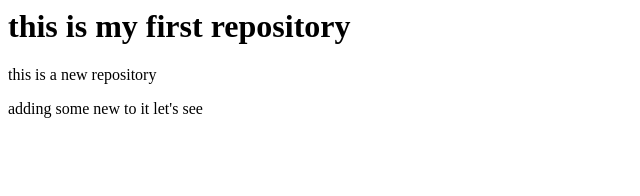
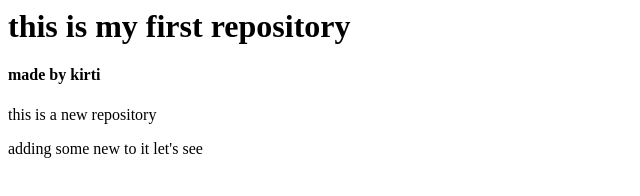
Before and after one commit to TechKirtisingh/LocalRepo, a plain HTML site: page index.html in a window 1280 px wide. Shown: the whole page, without its empty margins (0-640 px from the left). Drawn offline with Linux system fonts and the light colour scheme.

Commit message:
add a line in index

```diff
--- a/index.html
+++ b/index.html
@@ -1,3 +1,4 @@
 <h1>this is my first repository</h1>
+<h4>made by kirti</h4>
 <p>this is a new repository</p>
 <p>adding some new to it let's see</p>
```
